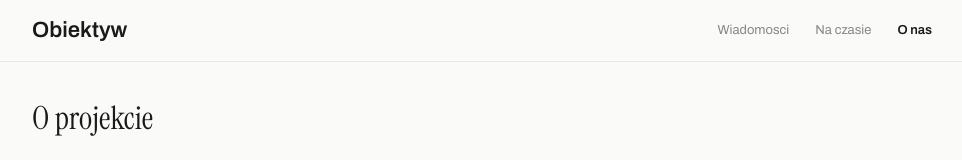
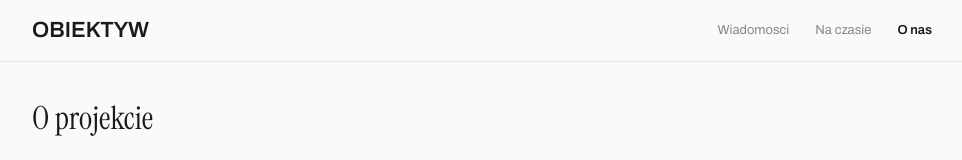
Before and after one commit to michellibera/Obiektyw, a Next.js app in the folder web/: page /o-nas in a window 1280 px wide. Shown: the top 160 px of the page, without its empty margins (152-1114 px from the left). Built offline with nearby package versions, Linux system fonts and the light colour scheme.

Commit message:
title in all upper case

```diff
--- a/web/app/components/AppShell.tsx
+++ b/web/app/components/AppShell.tsx
@@ -33,7 +33,7 @@ export default function AppShell({ children }: { children: React.ReactNode }) {
       <header style={{ borderBottom: '1px solid var(--border)', background: 'rgba(250,250,248,0.9)', backdropFilter: 'blur(12px)', position: 'sticky', top: 0, zIndex: 100 }}>
         <div style={{ maxWidth: '960px', margin: '0 auto', padding: '14px 24px', display: 'flex', justifyContent: 'space-between', alignItems: 'center' }}>
           <Link href="/" style={{ textDecoration: 'none', display: 'flex', alignItems: 'baseline', gap: '6px' }}>
-            <span style={{ fontFamily: 'var(--font-archivo)', fontSize: '22px', color: 'var(--fg)', fontWeight: 600 }}>Obiektyw</span>
+            <span style={{ fontFamily: 'var(--font-archivo)', fontSize: '22px', color: 'var(--fg)', fontWeight: 600 }}>OBIEKTYW</span>
           </Link>
           <nav style={{ display: 'flex', gap: '2px' }}>
             {navItems.map(item => {
```
